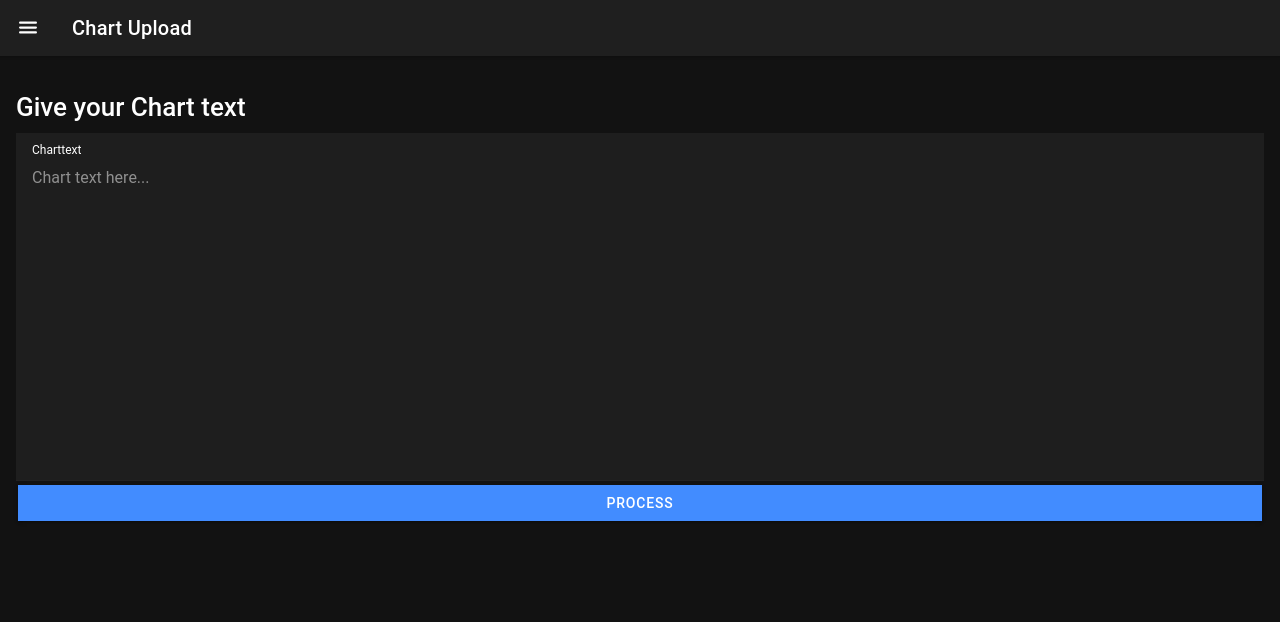
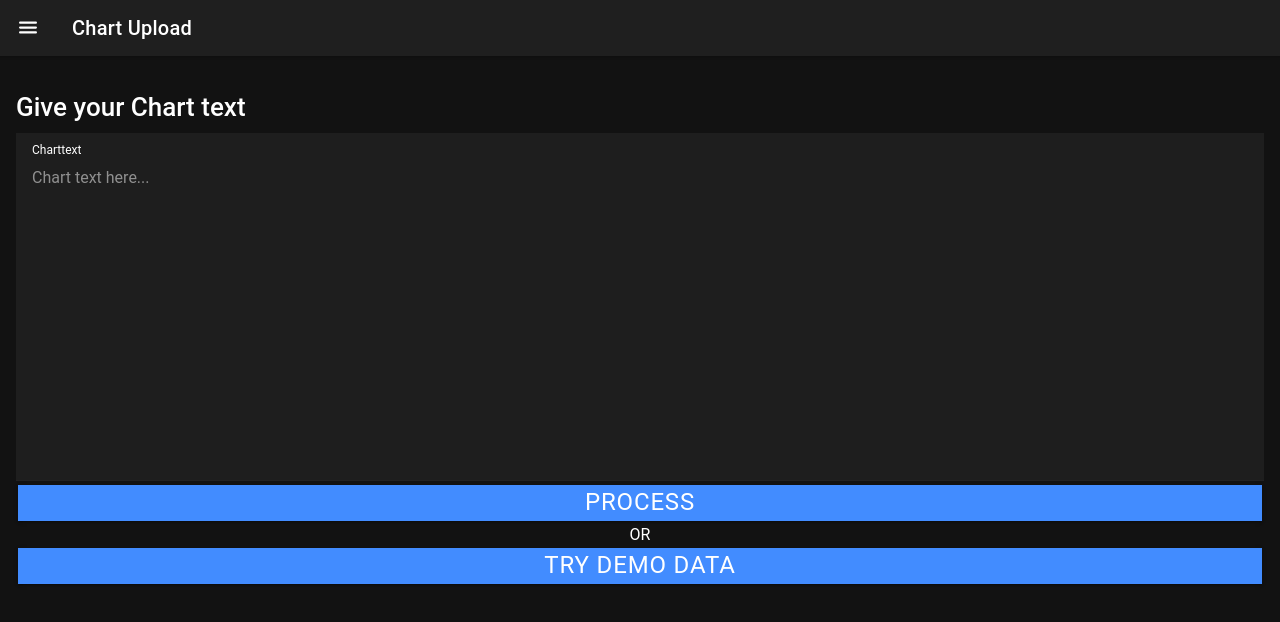
Before and after one commit to sathyarr/gha, a React (Create React App) app: page /chart in a window 1280 px wide. Shown: the top 622 px of the page. Built offline with nearby package versions, Linux system fonts and the light colour scheme.

Commit message:
data sent from chart to model

```diff
--- a/src/pages/Chart.tsx
+++ b/src/pages/Chart.tsx
@@ -8,7 +8,12 @@ import { home, newspaper, body, moon, menu } from 'ionicons/icons';
 //Added import statements
 import { Link, useHistory } from 'react-router-dom';
 
-const  endpoint  =  `http://10.0.1.15:2911/graph`;
+const  endpoint  =  `http://10.0.1.22:9000/parse`;
+
+const  demoEndpoint  =  `http://10.0.1.22:9000/synthetic`;
+
+let responseText = ""
+let doneLoading = false
 
 const Chart: React.FC = () => {
 
@@ -25,20 +30,40 @@ const Chart: React.FC = () => {
     // }, []);
     let history = useHistory();
 
-    function getGraph() {
+    async function getGraph() {
         const article = { title: 'Getting Knowledge Graph' };
-        axios.post(endpoint, charttext)
-            .then(response => console.log(response.data));
+        await axios.post(endpoint, charttext)
+            .then(response => {
+                responseText = JSON.stringify(response.data)
+                doneLoading = true
+                console.log(responseText);
+            })
 
-        history.push({
-            pathname: "/model",
-            state: { 'data' : '{ \
-                "Head": ["node12", "node8"], \
-                "Thigh": ["node14"], \
-                "Hand": ["node18"], \
-                "Spine": ["node6"] \
-              }'}
-        });
+        if(doneLoading) {
+            doneLoading = false;
+            history.push({
+                pathname: "/model",
+                state: { 'data' : responseText}
+            });
+      }
+    }
+
+    async function demoRun() {
+        const article = { title: 'Getting Knowledge Graph' };
+        await axios.post(demoEndpoint, charttext)
+            .then(response => {
+                responseText = JSON.stringify(response.data)
+                doneLoading = true
+                console.log(responseText);
+            })
+
+        if(doneLoading) {
+            doneLoading = false;
+            history.push({
+                pathname: "/model",
+                state: { 'data' : responseText}
+            });
+      }
     }
 
     const toggleDarkModeHandler = () => {
@@ -114,7 +139,15 @@ const Chart: React.FC = () => {
             // eslint-disable-next-line no-loop-func
             onClick={getGraph}
         >
-            <IonLabel>Process</IonLabel>
+            <IonLabel><h1>Process</h1></IonLabel>
+        </IonButton>
+        <IonLabel><div style={{ textAlign: "center"}}>OR</div></IonLabel>
+        <IonButton
+            expand='full'
+            // eslint-disable-next-line no-loop-func
+            onClick={demoRun}
+        >
+            <IonLabel><h1>Try Demo Data</h1></IonLabel>
         </IonButton>
     </IonContent>
 
--- a/src/pages/Model.tsx
+++ b/src/pages/Model.tsx
@@ -101,6 +101,24 @@ function animateCamera (scene: any, position: any) {
     scene.beginAnimation(scene.activeCamera, 0, 100, true)
   }
 
+  function createLabel (mesh: any, advancedTexture: any, text: any) {
+    var label = new GUI.Rectangle('label for ' + mesh.name)
+    label.background = 'black'
+    label.height = '30px'
+    label.alpha = 0.5
+    label.width = '100px'
+    label.cornerRadius = 20
+    label.thickness = 1
+    label.linkOffsetY = 30
+    advancedTexture.addControl(label)
+    label.linkWithMesh(mesh)
+
+    var text1 = new GUI.TextBlock()
+    text1.text = text
+    text1.color = 'white'
+    label.addControl(text1)
+  }
+
 let hl: any = null
 const render = true
 let rerender = true
@@ -111,14 +129,11 @@ let procedureContainer: any = null
 
 let uniqueKey = 0
 
-interface stateType {
-    data: string
- }
 
 const Model: React.FC = () => {
 
-  let location = useLocation<stateType>()
-//   console.log(location.state.data)
+  let location = useLocation()
+  console.log(JSON.stringify(location.state))
   const [modalContentDimensions, setModalContentDimensions] = useState({ width:600, height:400})
   const modelPaneRef = useRef<any>(null)
   const [reactRender, setReactRender] = useState(false)
@@ -269,7 +284,7 @@ const Model: React.FC = () => {
                    });
                });
 
-            console.log(procedureListHtml)
+            // console.log(procedureListHtml)
 
              }
              createBodyPartPanel();
```
